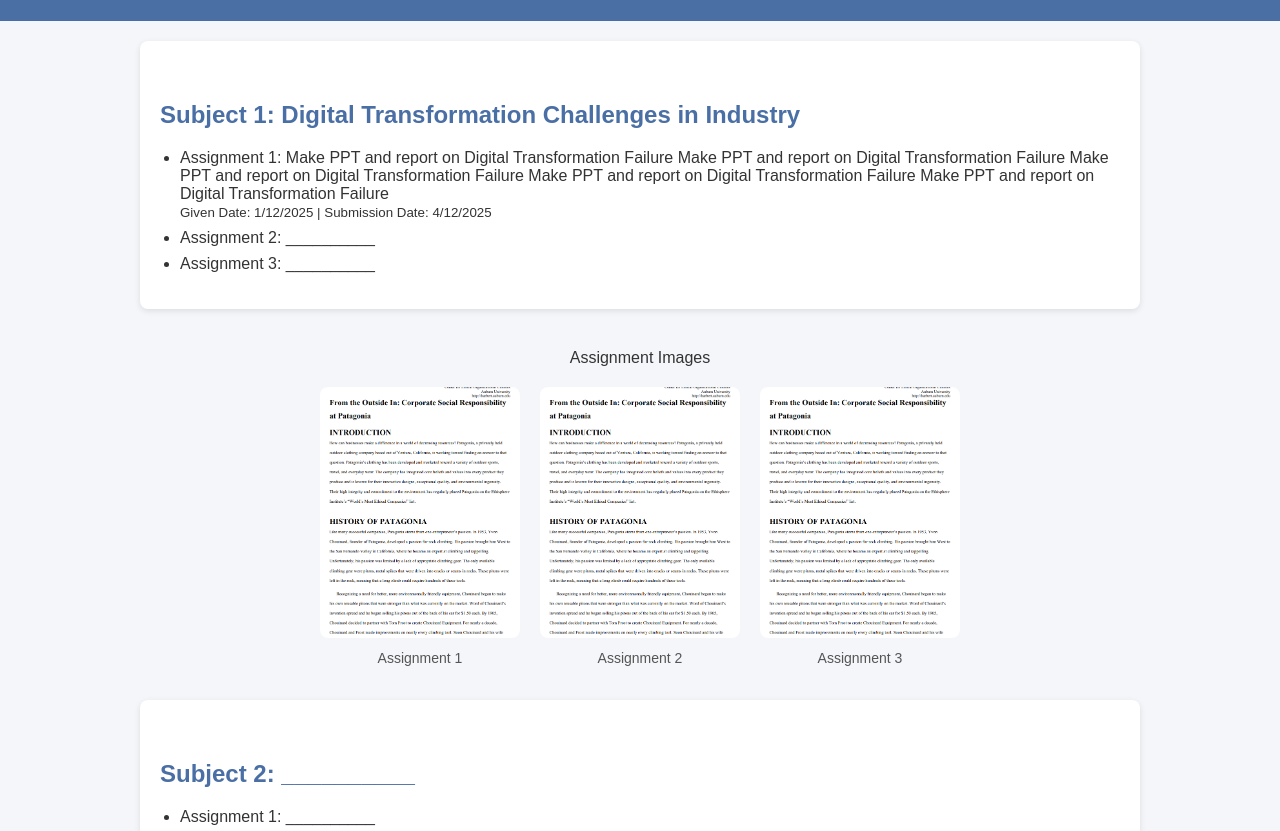
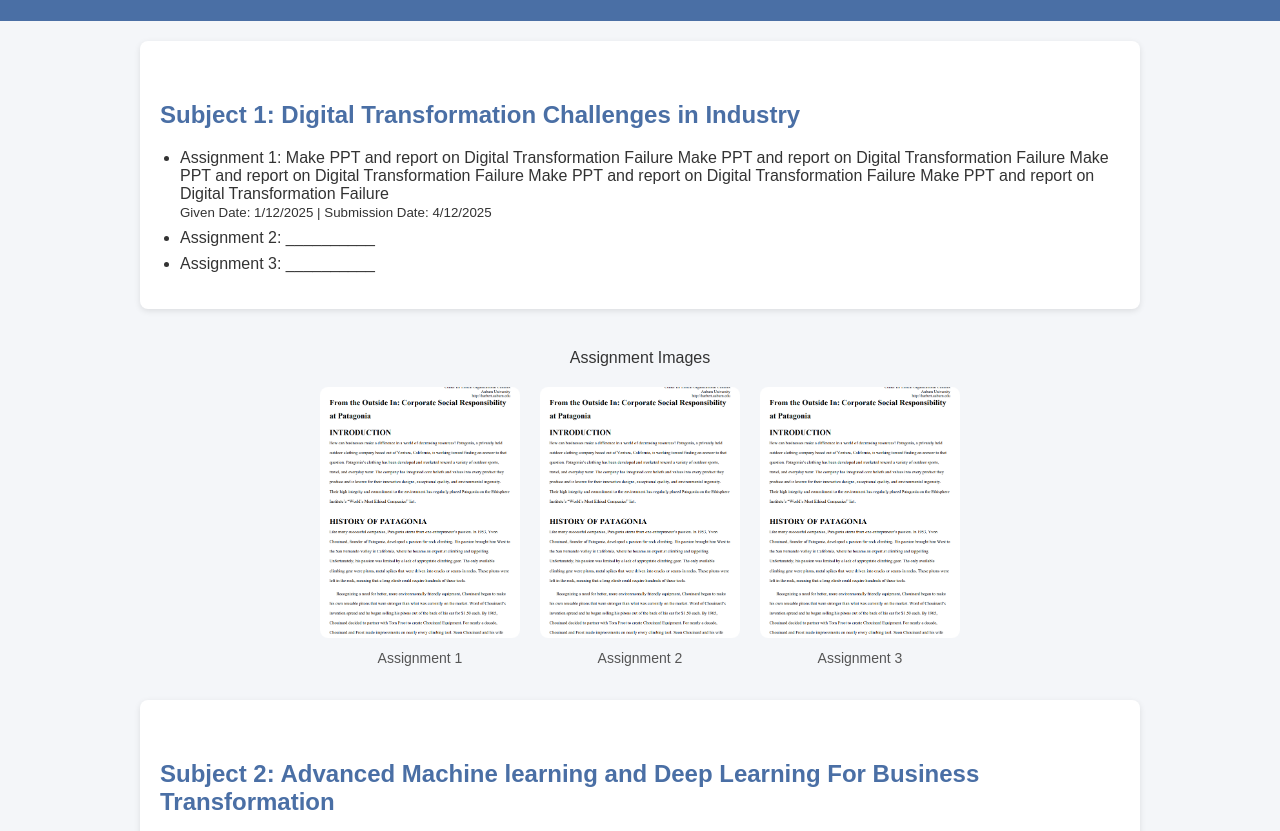
Before and after one commit to Varmalikith/Assignment_webpage, a plain HTML site: page Main_page.html in a window 1280 px wide. Shown: the part 99-930 px from the top of the page. Drawn offline with Linux system fonts and the light colour scheme.

Commit message:
Updates machine learning assgn1

```diff
--- a/Main_page.html
+++ b/Main_page.html
@@ -160,9 +160,9 @@
         </div>
 
         <div class="subject-section">
-            <h2>Subject 2: __________</h2>
+            <h2>Subject 2: Advanced Machine learning and Deep Learning For Business Transformation </h2>
             <ul>
-                <li>Assignment 1: __________</li>
+                <li>Assignment 1: Write all the 15 questions <br><small>Given Date: 1/12/2025 | Submission Date: 12/12/2025</small></li>
                 <li>Assignment 2: __________</li>
                 <li>Assignment 3: __________</li>
             </ul>
```
